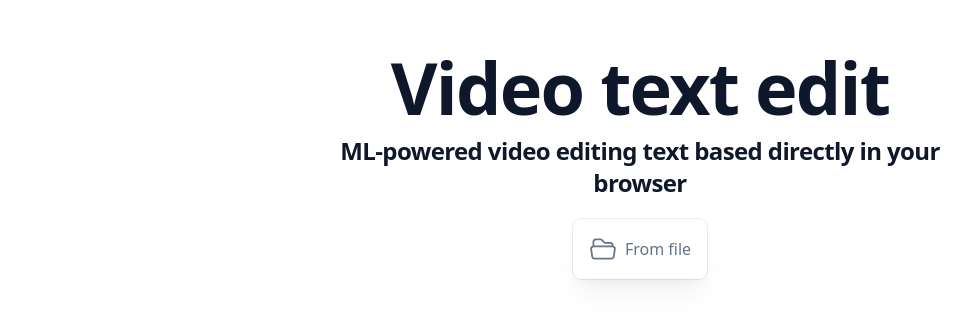
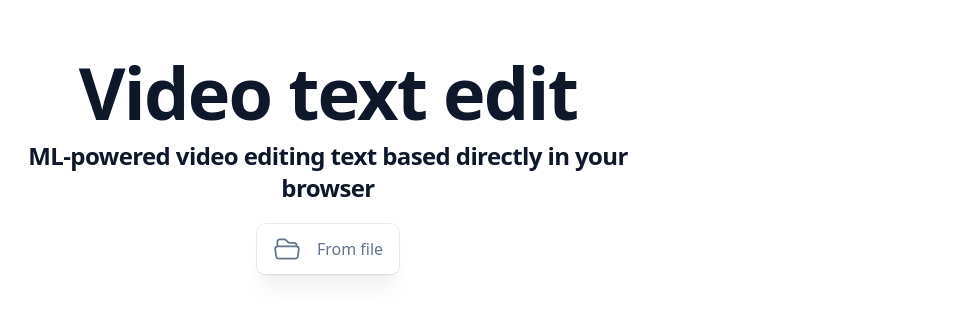
Before and after one commit to apssouza22/video-text-edit, a React (Vite) app: page / in a window 1280 px wide. Shown: the part 235-558 px from the top of the page, without its empty margins (0-973 px from the left). Built offline with nearby package versions, Linux system fonts and the light colour scheme; what wavesurfer.js would draw is missing.

Commit message:
Add new player step 2

```diff
--- a/src/components/VideoPlayer.tsx
+++ b/src/components/VideoPlayer.tsx
@@ -6,7 +6,7 @@
 import { useAppContext } from "../hooks/useAppContext";
 import { setupControls } from "../videostudio/controls";
 import { setupTimeline } from "../videostudio/timeline";
-// import "../videostudio/index.css";
+import "../videostudio/index.css";
 import * as core from "@diffusionstudio/core";
 
 let rendered = false;
@@ -14,8 +14,12 @@
 async function getComposition(videoUrl: string) {
     const composition = new core.Composition();
     const video = await core.Source.from<core.VideoSource>(videoUrl);
+    // const video = await core.Source.from<core.VideoSource>("./sample_aac_.mp4");
     composition.duration = video.duration;
-    const clip = new core.VideoClip(video);
+    const clip = new core.VideoClip(video,{
+        position: 'center',
+        height: '100%'
+    });
     await composition.add(clip);
     return composition;
 }
@@ -46,6 +50,7 @@
     return (
         <>
             <div className='flex relative z-10 p-4 w-full'>
+                <div id={"app"}>
                     <div id='player-container' className={"flex relative z-10 p-4 w-full"}>
                         <div
                             id='player'
@@ -76,7 +81,7 @@
                             Export
                         </button>
                     </div>
-
+                </div>
                 <video
                     id={"video-player"}
                     style={{ display: "none" }}
--- a/src/index.tsx
+++ b/src/index.tsx
@@ -6,8 +6,8 @@
 
 ReactDOM.createRoot(document.getElementById("root") as HTMLElement).render(
     <React.StrictMode>
-      <AppContextProvider>
-        <App />
-      </AppContextProvider>
+        <AppContextProvider>
+            <App />
+        </AppContextProvider>
     </React.StrictMode>,
 );
--- a/src/videostudio/index.css
+++ b/src/videostudio/index.css
@@ -28,10 +28,10 @@
   line-height: 1.5;
   font-weight: 400;
 
-  color-scheme: dark;
+  color-scheme: normal;
   color: hsl(var(--foreground));
   stroke: hsl(var(--foreground));
-  background-color: hsl(var(--background));
+  /*background-color: hsl(var(--background));*/
 
   font-synthesis: none;
   text-rendering: optimizeLegibility;
@@ -120,6 +120,7 @@
   gap: 28px;
   margin-top: 24px;
   margin-bottom: 20px;
+  background: darkgray;
 }
 
 #playback {
```
Lines whose indentation alone changed are shown as unchanged.
